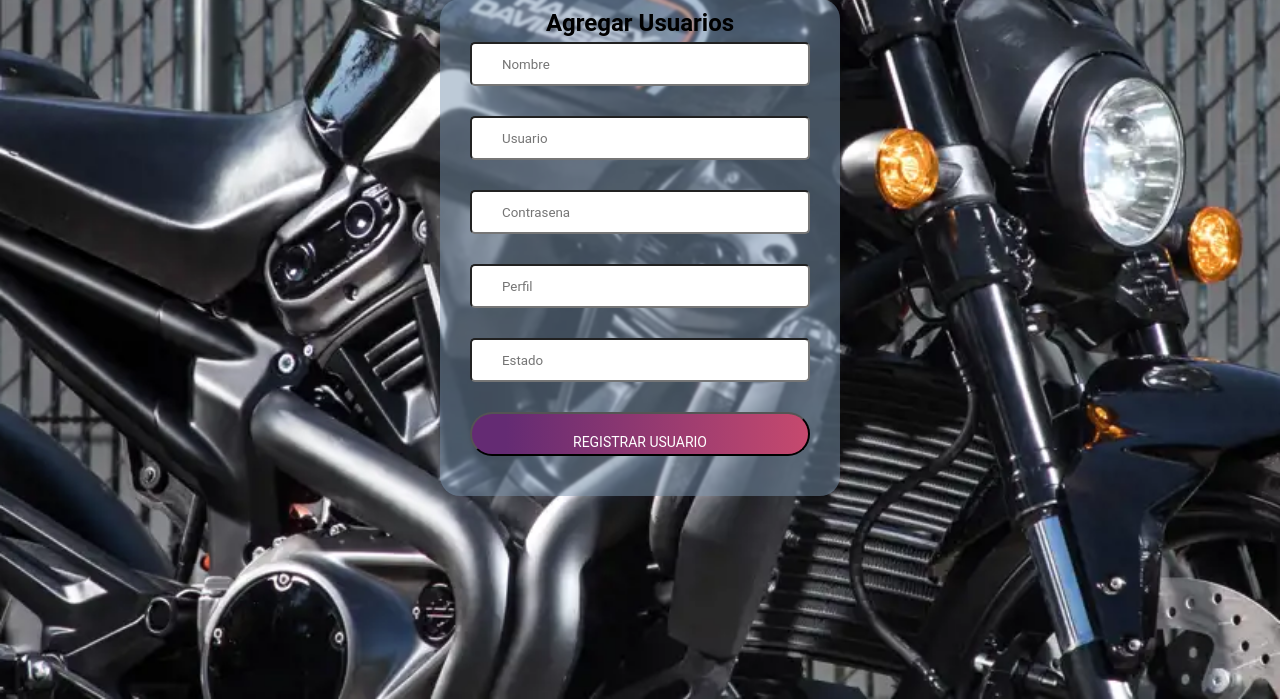
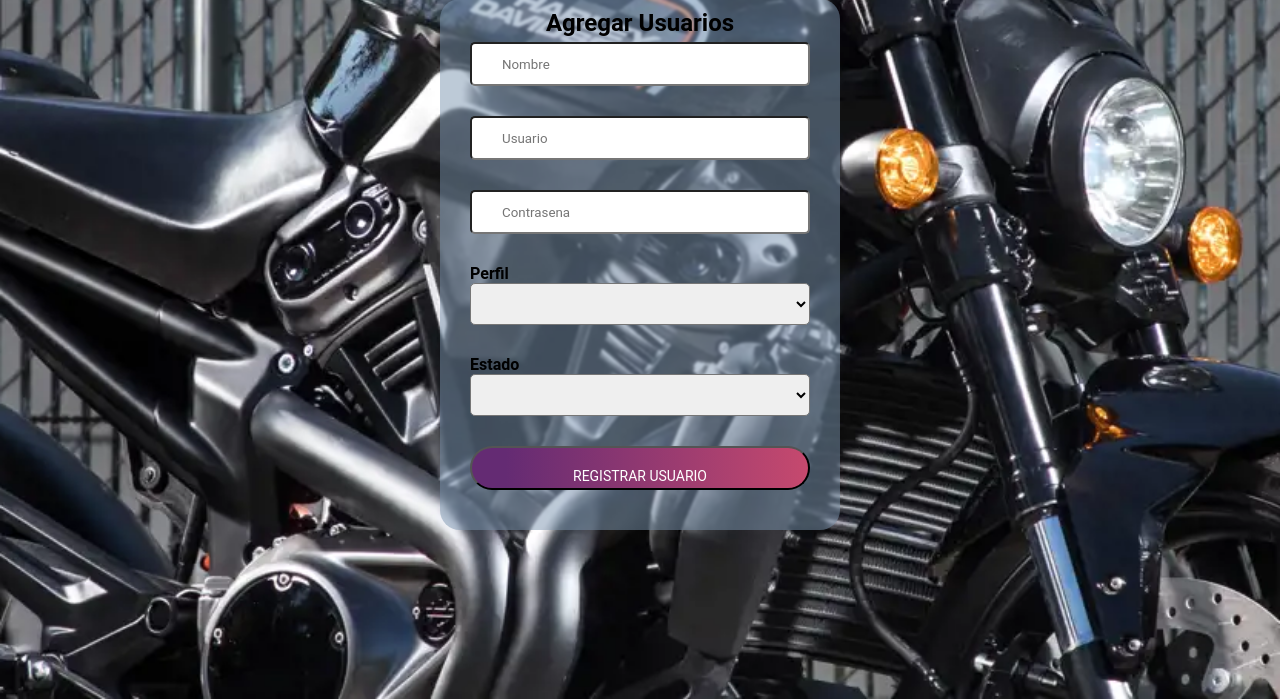
Before and after one commit to Rajold/Garaje, a PHP site: page /admin.html in a window 1280 px wide. Shown: the part 101-800 px from the top of the page. Run offline with PHP 8.4, Linux system fonts and the light colour scheme.

Commit message:
2025feb16

```diff
--- a/admin.html
+++ b/admin.html
@@ -14,8 +14,19 @@
                 <input type="text" name="nombre" id="nombre" placeholder="Nombre" required>
                 <input type="text" name="usuario" id="usuario" placeholder="Usuario" required>
                 <input type="password" name="contrasena" id="contrasena" placeholder="Contrasena" required>
-                <input type="text" name="perfil" id="perfil" placeholder="Perfil" required>
-                <input type="text" name="estado" id="estado" placeholder="Estado" required>
+                <h4>Perfil</h4>
+                <div class="sel">
+                    <select name="perfil" id="perfil">
+                        <option value=""disabled>Elija el un perfil para el Usuario</option>
+                        <option value="operador" selected>Operador</option>
+                        <option value="admin">Administrador</option>
+                    </select><h4>Estado</h4>
+                    <select name="estado" id="estado">
+                        <option value=""disabled>Elija el estado</option>
+                        <option value="activo" selected>Activo</option>
+                        <option value="inactivo">Inactivo</option>
+                    </select>
+                </div>
                 <button id="registrar">REGISTRAR USUARIO</button>
 
 
--- a/css/styles.css
+++ b/css/styles.css
@@ -42,7 +42,7 @@
     justify-content: center;
 }
 
-input, button{
+input, button, select{
     border-radius: 5px;
     width: 100%;
     height: 40px;
--- a/js/main.js
+++ b/js/main.js
@@ -33,14 +33,20 @@
     })
     .then(resp => resp.json())
     .then(datos => {
-      if (datos.estado === 'success') {
+      try{
+      const respuesta= JSON.parse(datos);
+      if (respuesta.estado === 'success') {
         alert('Usuario creado con éxito');
       } else {
         alert('Error al crear el usuario');
       }
-    })
+    }catch (error) {
+      console.error('Error parse', error);
+      alert('Ocurrió un error durante la creación del usuario. Por favor, inténtelo de nuevo.');
+    }})
     .catch(error => {
       console.error('Error:', error);
       alert('Ocurrió un error durante la creación del usuario. Por favor, inténtelo de nuevo.');
+
     });
 });
--- a/modelos/Usuarios.php
+++ b/modelos/Usuarios.php
@@ -79,14 +79,8 @@
         $statement-> bindParam(":Perfil", $Perfil);
         $statement-> bindParam(":Estado", $Estado);
         if ($statement-> execute()) {
-            $result= $statement-> fetch();
-            $_SESSION["NOMBRE"]= $result["nombre"];
-            $_SESSION["ID"]= $result["id_usuario"];
-            $_SESSION["PERFIL"]= $result["perfil"];
-            //echo "Datos de Usuario encontrados";
             return true;
         }else {
-            //echo "Datos de Usuarios no encontrados";
             return false;
         }
     }
```
Also changed, not shown: controladores/crear_usuario.php (+15 -7 lines).
